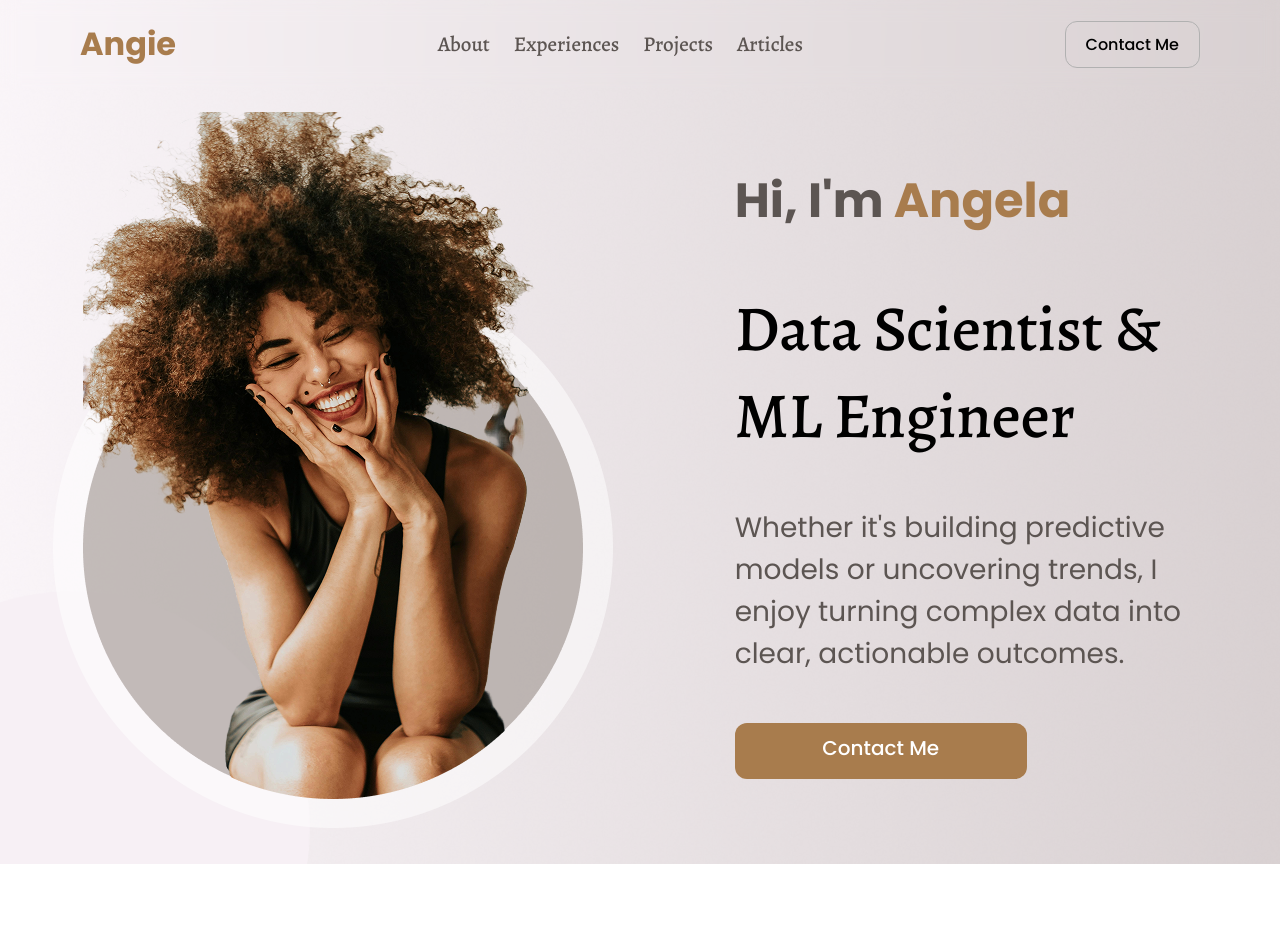
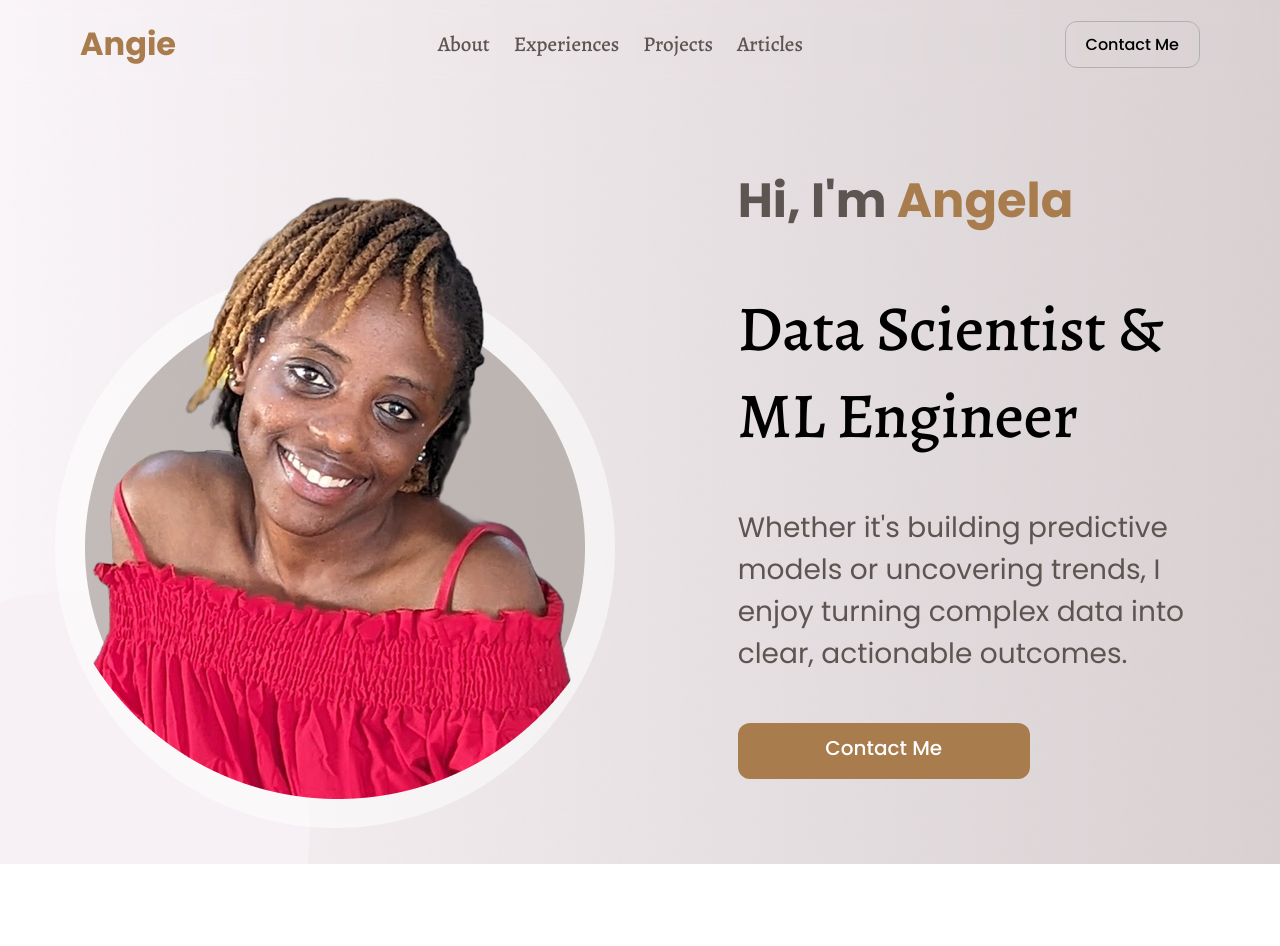
Before and after one commit to mwisechacha/portfolio, a Flask app: page / in a window 1280 px wide. Shown: the top 946 px of the page. Run offline with Flask 3, Linux system fonts and the light colour scheme.

Commit message:
fix profile

```diff
--- a/templates/index.html
+++ b/templates/index.html
@@ -27,7 +27,7 @@
         <div class="background">
             <section class="hero" id="home" >
                 <div class="profile-pic-container">
-                    <img src="{{ url_for('static', filename='images/profile.png') }}" alt="profile picture" class="profile-pic">
+                    <img src="{{ url_for('static', filename='images/profile2.png') }}" alt="profile picture" class="profile-pic">
                 </div>
                 <div class="hero-text">
                     <h1>Hi, I'm <span>Angela</span></h1>
```
Also changed, not shown: static/images/profile2.png (added).
